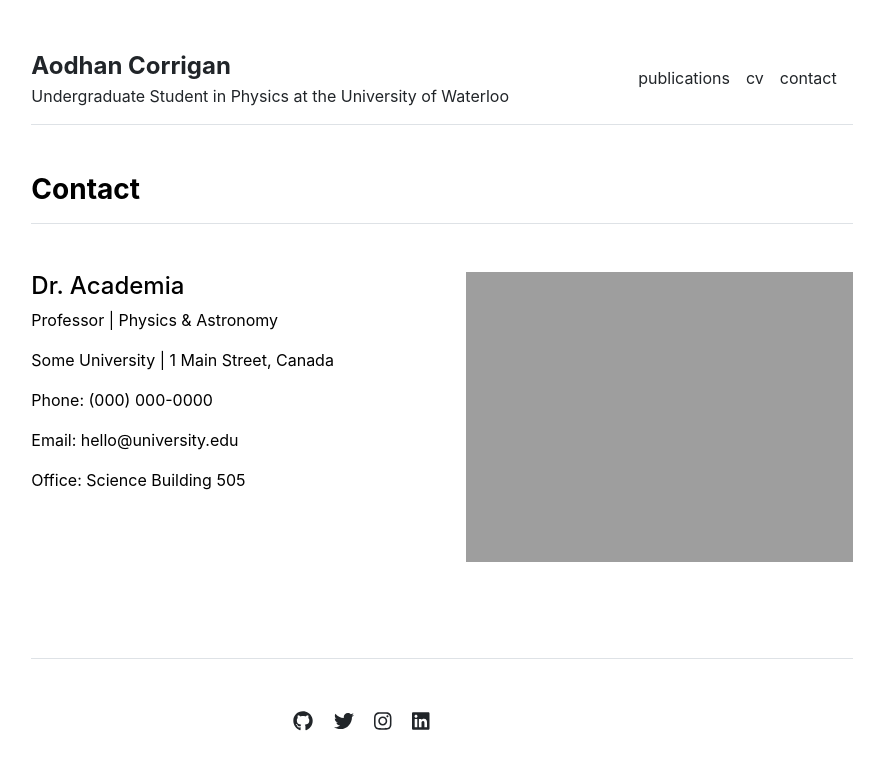
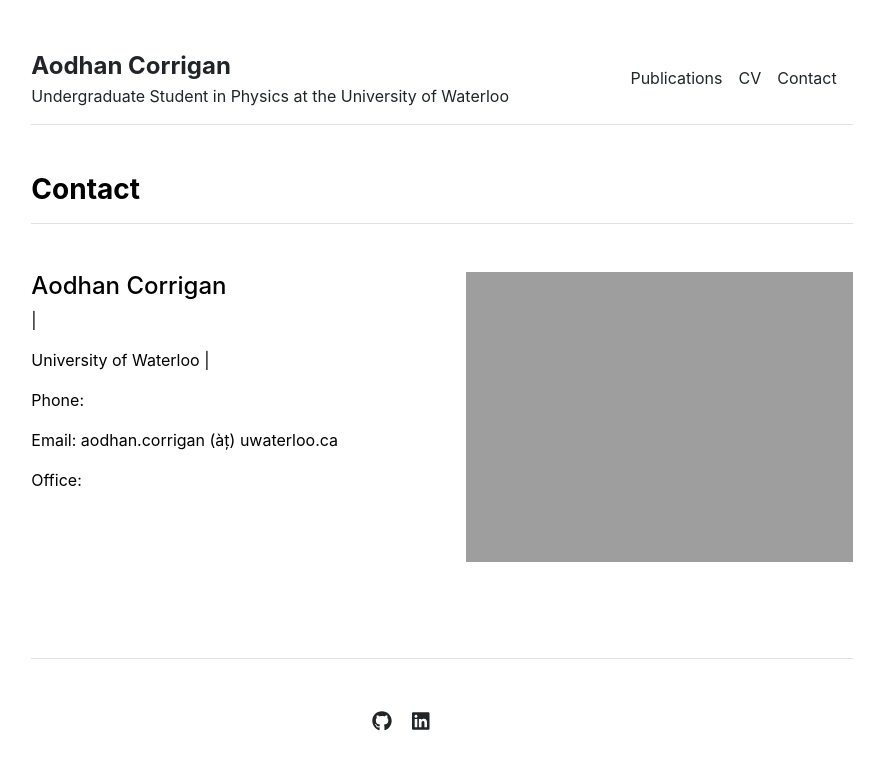
Before and after one commit to AodhanCorrigan/aodhancorrigan.github.io, a Jekyll site: the page built from contact.md, in a window 1280 px wide. Shown: the top 770 px of the page, without its empty margins (198-1082 px from the left). Built offline with Jekyll 4.4.1, drawn with Linux system fonts in a browser that asks for light colours.

Commit message:
Update settings.yml

```diff
--- a/_data/settings.yml
+++ b/_data/settings.yml
@@ -1,9 +1,9 @@
 menu:
 #- {name: 'people', url: '/people'}
-- {name: 'publications', url: '/publications'}
+- {name: 'Publications', url: '/publications'}
 #- {name: 'courses', url: '/courses'}
-- {name: 'cv', url: '/cv'}
-- {name: 'contact', url: '/contact'}
+- {name: 'CV', url: '/cv'}
+- {name: 'Contact', url: '/contact'}
 
 #people:
 #- {name: 'Primary Investigator', title: 'Researcher', department: 'Physics & Astronomy', institution: 'Some University', institution_address: '1 Main Street, Canada', phone: '(000) 000-0000', email: 'hello@university.edu', office: 'Science Building 505', image: 'assets/img/primary-investigator.jpg', url: 'primary-investigator'}
@@ -16,10 +16,8 @@ menu:
 #- {name: 'Stellar Structures', url: 'stellar-structures'}
 
 social:
-- {icon: 'github', link: 'https://github.com/LeNPaul'}
-- {icon: 'twitter', link: 'https://twitter.com/paululele'}
-- {icon: 'instagram', link: 'https://instagram.com/paululele'}
-- {icon: 'linkedin', link: 'https://linkedin.com/in/lenpaul'}
+- {icon: 'github', link: 'https://github.com/AodhanCorrigan'}
+- {icon: 'linkedin', link: 'https://linkedin.com/in/corrigana'}
 
 contacts:
-- {name: 'Dr. Academia', title: 'Professor', department: 'Physics & Astronomy', institution: 'Some University', institution_address: '1 Main Street, Canada', phone: '(000) 000-0000', email: 'hello@university.edu', office: 'Science Building 505', image: 'assets/img/contact.jpg'}
+- {name: 'Aodhan Corrigan', institution: 'University of Waterloo', email: 'aodhan.corrigan (àț) uwaterloo.ca', image: 'assets/img/contact.jpg'}
```
